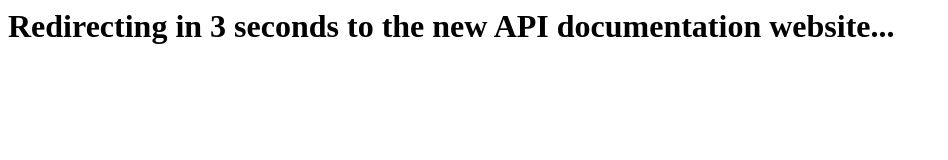
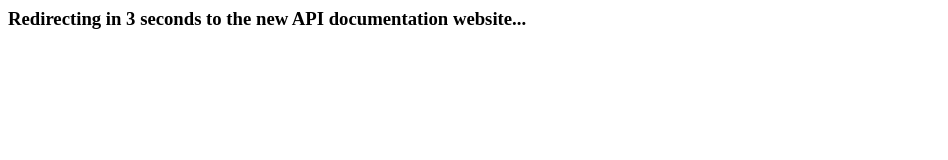
Before and after one commit to Linkurious/server-apidoc, a plain HTML site: page index.html in a window 1280 px wide. Shown: the whole page, without its empty margins (0-948 px from the left). Drawn offline with Linux system fonts and the light colour scheme.

Commit message:
Update index.html

```diff
--- a/index.html
+++ b/index.html
@@ -3,6 +3,6 @@
         <meta http-equiv="refresh" content="3;url=https://doc.linkurio.us/server-sdk/latest/apidoc/" />
     </head>
     <body>
-        <h1>Redirecting in 3 seconds to the new API documentation website...</h1>
+        <h3>Redirecting in 3 seconds to the new API documentation website...</h3>
     </body>
 </html>
```
